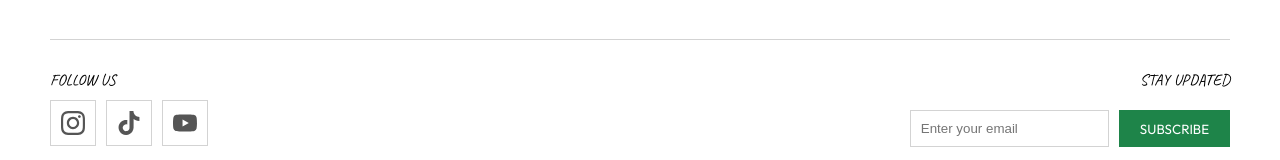
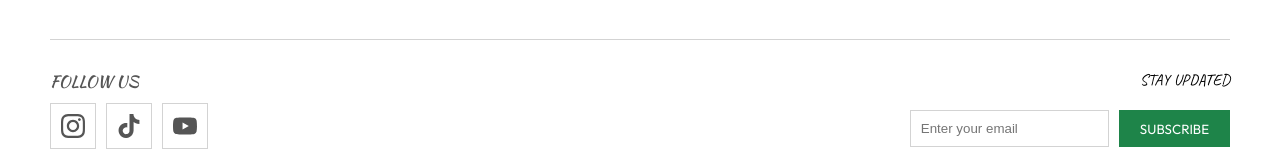
Before and after one commit to Dev-KoSi/gogreen-fe, a React (Vite) app: page / in a window 1280 px wide. Shown: the part 1085-1245 px from the top of the page. Built offline with nearby package versions, Linux system fonts and the light colour scheme; a web font is replaced by a local one.

Commit message:
Added:(Footer)[UI update]

```diff
--- a/src/components/Footer.tsx
+++ b/src/components/Footer.tsx
@@ -55,7 +55,7 @@ export function Footer() {
 
                 <div style={{borderBottom: '1px solid lightgray'}} className="handles-updates">
                     <div className="handles">
-                        <h4 style={{fontFamily: 'Caveat'}}>
+                        <h4 style={{fontFamily: "Kaushan Script", color: "#555555"}}>
                             FOLLOW US
                         </h4>
 
```
